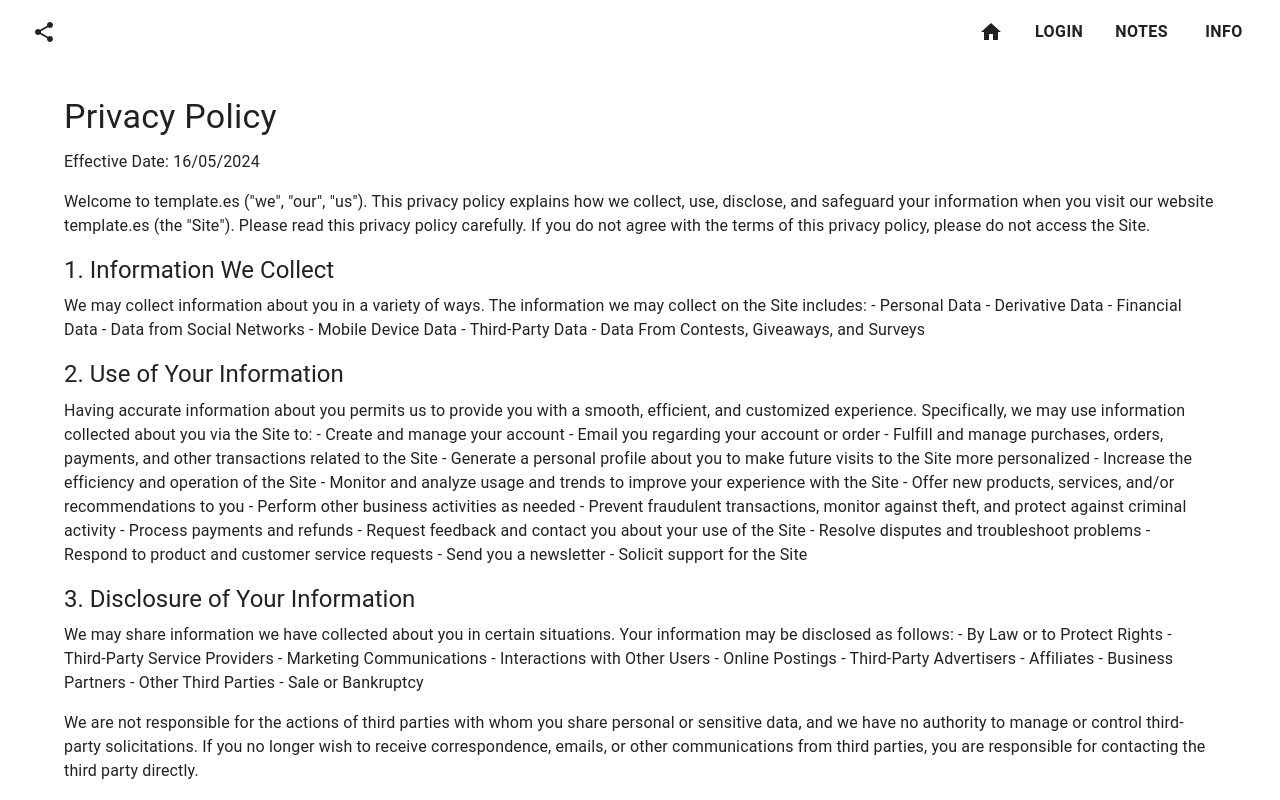
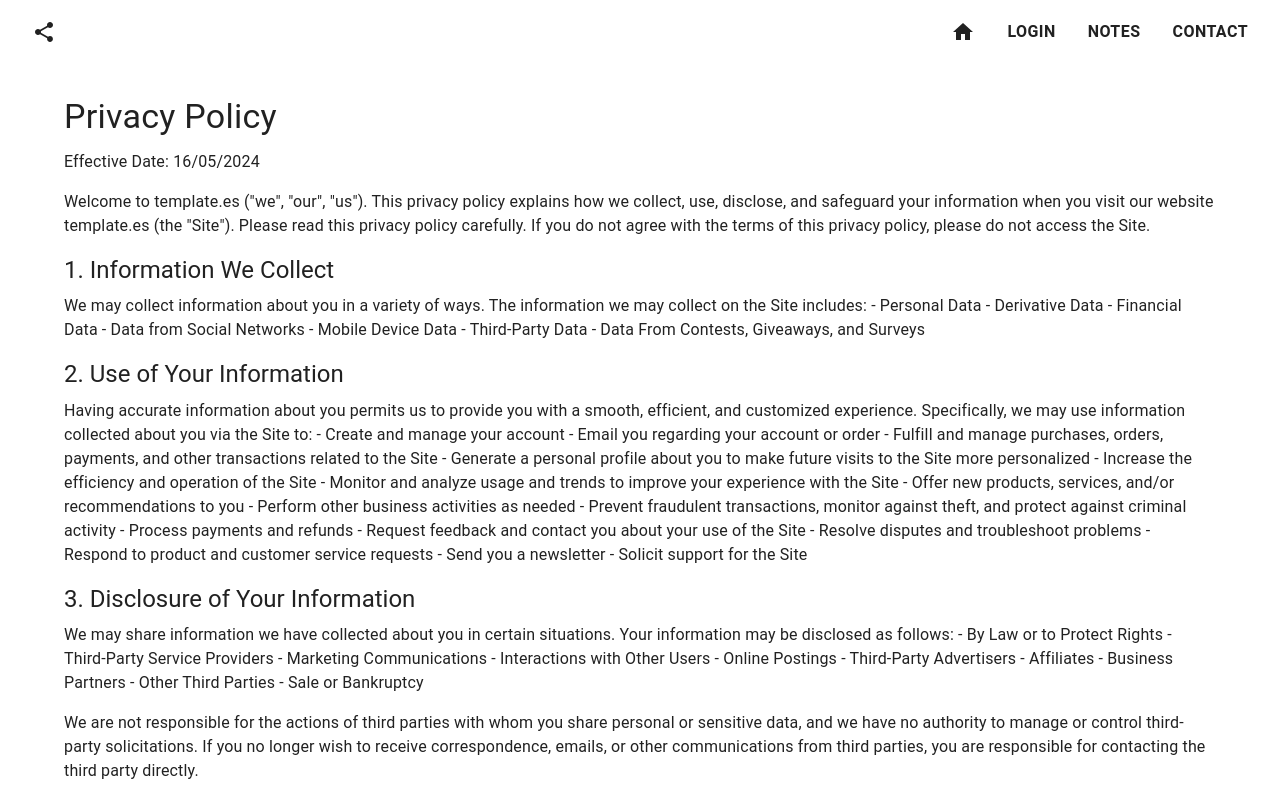
Before and after one commit to dpuertamartos/fast_ship_template, a React (Vite) app in the folder frontend/: page /privacy_policy in a window 1280 px wide. Shown: the top 800 px of the page. Built offline with nearby package versions, Linux system fonts and the light colour scheme.

Commit message:
menu items can be configured in menuConfig.js

```diff
--- a/frontend/src/App.jsx
+++ b/frontend/src/App.jsx
@@ -109,10 +109,10 @@
       <Box component="main" sx={{ flexGrow: 1 }}>
         <Routes>
           <Route path="/notes" element={<Notes theme={theme} isLargeScreen={isLargeScreen} drawerOpen={drawerOpen} handleDrawerToggle={handleDrawerToggle} user={user} setErrorMessage={setErrorMessage}/>} />
-          <Route path="/contact" element={<Contact drawerOpen={drawerOpen} handleDrawerToggle={handleDrawerToggle} />} />
+          <Route path="/contact" element={<Contact />} />
           <Route path="/privacy_policy" element={<PrivacyPolicy />} />
+          <Route path="/profile" element={<Profile user={user} onLogout={handleLogout} />} />
           <Route path="/" element={<Home />} />
-          <Route path="/profile" element={<Profile user={user} onLogout={handleLogout} />} />
         </Routes>
       </Box>
 
--- a/frontend/src/components/common/AppBar.jsx
+++ b/frontend/src/components/common/AppBar.jsx
@@ -5,15 +5,21 @@
 import HomeIcon from '@mui/icons-material/Home'
 import AccountCircle from '@mui/icons-material/AccountCircle'
 import ShareMenu from './ShareMenu'
+import menuItems from '../../config/menuConfig' // Import the menu configuration
 
-const TopMenu = ({ location, linkStyle, theme, isLargeScreen, handleDrawerToggle, handleMenuToggle, user, onLogin, onLogout }) => {
+const TopMenu = ({ location, linkStyle, theme, isLargeScreen, handleDrawerToggle, handleMenuToggle, user, onLogin }) => {
 
   const appBarStyle = {
-    backgroundColor: 'rgba(255, 255, 255, 0.7)', // Semi-transparent white
+    backgroundColor: 'rgba(255, 255, 255, 0.7)',
     color: theme.palette.text.primary,
-    boxShadow: 'none', // Removes the shadow
-    backdropFilter: 'blur(10px)', // Ensures text is legible on the transparent background
+    boxShadow: 'none',
+    backdropFilter: 'blur(10px)',
   }
+
+  // Determine if settings icon should be shown based on the current path
+  const showSettingsIcon = menuItems.some(
+    (item) => item.path === location.pathname && item.showSettingsIcon
+  )
 
   return (
     <>
@@ -24,23 +30,47 @@
             <IconButton color={location.pathname === '/' ? 'primary' : 'inherit'} component={Link} to="/">
               <HomeIcon />
             </IconButton>
+
             {isLargeScreen && (
               <>
                 {user ? (
-                  <>
-                    <IconButton color={location.pathname === '/profile' ? 'primary' : 'inherit'} component={Link} to="/profile">
-                      <AccountCircle />
-                    </IconButton>
-                  </>
+                  <IconButton
+                    color={location.pathname === '/profile' ? 'primary' : 'inherit'}
+                    component={Link}
+                    to="/profile"
+                  >
+                    <AccountCircle />
+                  </IconButton>
                 ) : (
-                  <Button color="inherit" sx={{ ...linkStyle, color: 'inherit' }} onClick={onLogin}>LOGIN</Button>
+                  <Button
+                    color="inherit"
+                    sx={{ ...linkStyle, color: 'inherit' }}
+                    onClick={onLogin}
+                  >
+                    LOGIN
+                  </Button>
                 )}
-                <Button component={Link} to="/notes" sx={{ ...linkStyle, color: location.pathname.startsWith('/notes') ? theme.palette.primary.main : 'inherit' }}>NOTES</Button>
-                <Button component={Link} to="/contact" sx={{ ...linkStyle, color: location.pathname === '/contact' ? theme.palette.primary.main : 'inherit' }}>INFO</Button>
+                {/* These are the variable menu items in the menuconfig.js */}
+                {menuItems.map(
+                  (item) =>
+                    item.showInAppBar && (
+                      <Button
+                        key={item.path}
+                        component={Link}
+                        to={item.path}
+                        sx={{
+                          ...linkStyle,
+                          color: location.pathname === item.path ? theme.palette.primary.main : 'inherit',
+                        }}
+                      >
+                        {item.label.toUpperCase()}
+                      </Button>
+                    )
+                )}
               </>
             )}
           </Box>
-          {!isLargeScreen && (location.pathname === '/notes') && (
+          {!isLargeScreen && showSettingsIcon && (
             <IconButton
               color="inherit"
               aria-label="open drawer"
--- a/frontend/src/components/common/DrawerSmallScreenNavigation.jsx
+++ b/frontend/src/components/common/DrawerSmallScreenNavigation.jsx
@@ -2,6 +2,7 @@
 import { Box, Drawer, List, ListItem, ListItemText, Typography, IconButton } from '@mui/material'
 import LoginIcon from '@mui/icons-material/Login'
 import LogoutIcon from '@mui/icons-material/Logout'
+import menuItems from '../../config/menuConfig' // Import the menu configuration
 
 const SmallScreenNavMenu = ({ location, theme, linkStyle, menuOpen, handleMenuToggle, user, onLogin, onLogout }) => {
   const drawerItemStyle = (path) => ({
@@ -31,12 +32,21 @@
           <ListItem button component={Link} to="/" onClick={handleMenuToggle} sx={drawerItemStyle('/')}>
             <ListItemText primary={<Typography sx={drawerItemStyle('/')}>INICIO</Typography>} />
           </ListItem>
-          <ListItem button component={Link} to="/notes" onClick={handleMenuToggle} sx={drawerItemStyle('/notes')}>
-            <ListItemText primary={<Typography sx={drawerItemStyle('/notes')}>NOTAS</Typography>} />
-          </ListItem>
-          <ListItem button component={Link} to="/contact" onClick={handleMenuToggle} sx={drawerItemStyle('/contact')}>
-            <ListItemText primary={<Typography sx={drawerItemStyle('/contact')}>INFO</Typography>} />
-          </ListItem>
+          {menuItems.map(
+            (item) =>
+              item.showInDrawer && (
+                <ListItem
+                  key={item.path}
+                  button
+                  component={Link}
+                  to={item.path}
+                  onClick={handleMenuToggle}
+                  sx={drawerItemStyle(item.path)}
+                >
+                  <ListItemText primary={<Typography sx={drawerItemStyle(item.path)}>{item.label.toUpperCase()}</Typography>} />
+                </ListItem>
+              )
+          )}
           {user ? (
             <>
               <ListItem button component={Link} to="/profile" onClick={handleMenuToggle} sx={drawerItemStyle('/profile')}>
--- /dev/null
+++ b/frontend/src/config/menuConfig.js
@@ -0,0 +1,27 @@
+// This file is used to configure which paths appear in the AppBar/DrawerForSmallScreens
+
+const menuItems = [
+  {
+    label: 'Notes',
+    path: '/notes',
+    showInAppBar: true,
+    showInDrawer: true,
+    showSettingsIcon: true,
+  },
+  {
+    label: 'Contact',
+    path: '/contact',
+    showInAppBar: true,
+    showInDrawer: true,
+    showSettingsIcon: false,
+  },
+  {
+    label: 'Privacy Policy',
+    path: '/privacy_policy',
+    showInAppBar: false,
+    showInDrawer: true,
+    showSettingsIcon: false,
+  },
+]
+
+export default menuItems
```
Also changed, not shown: 1 other file (tests, documents, lock files or other folders).
